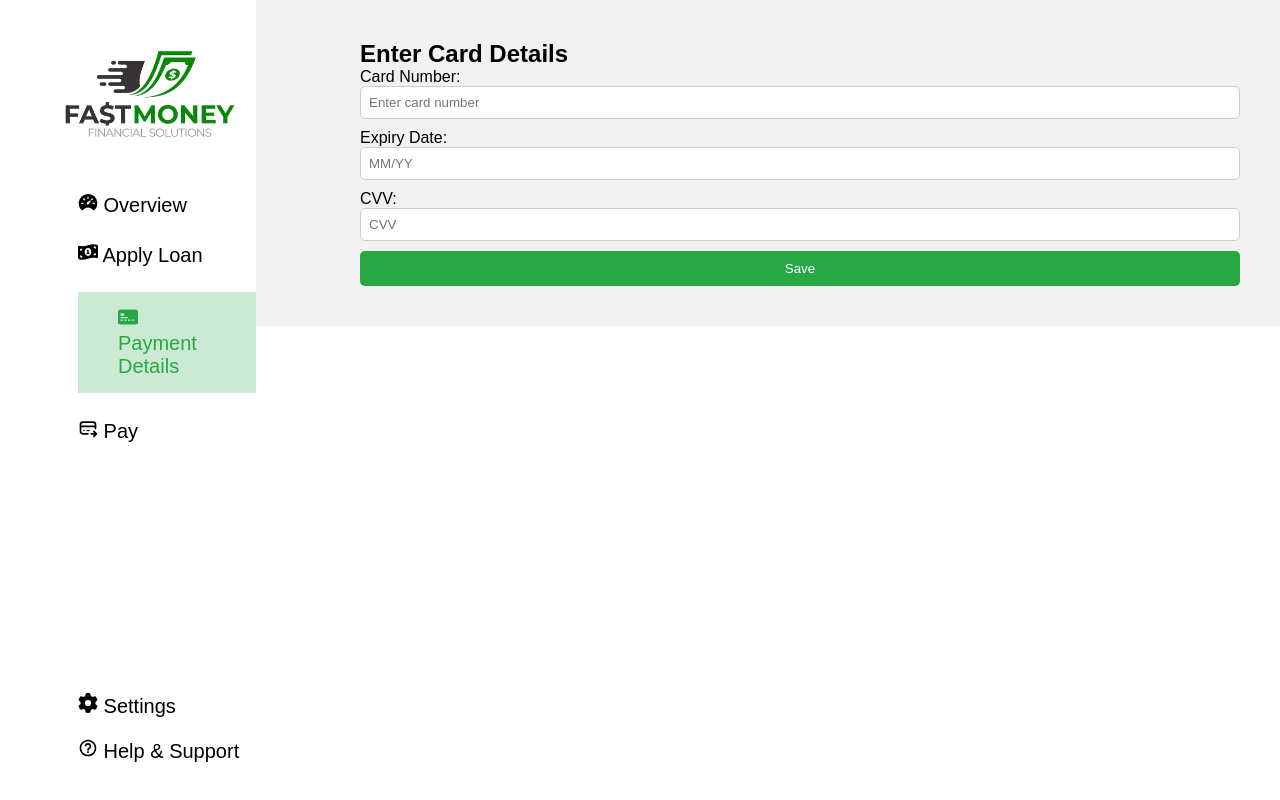
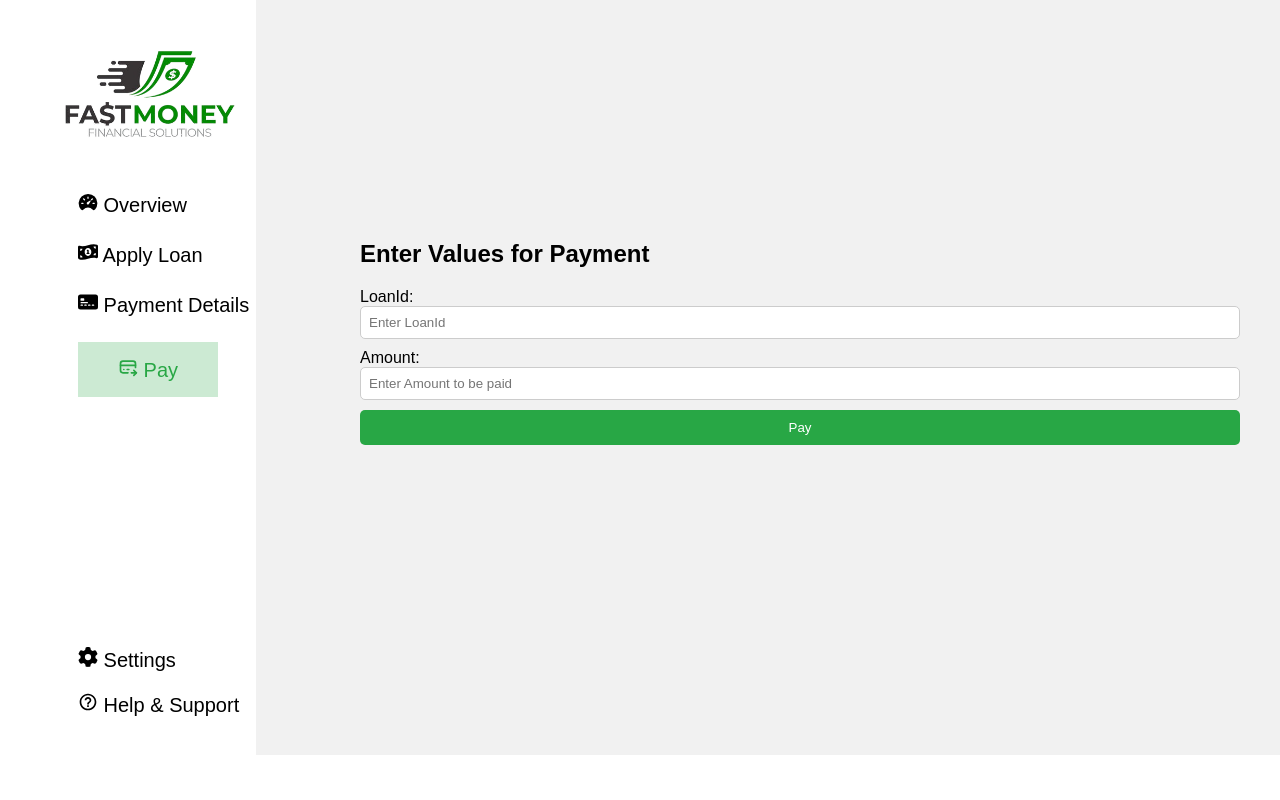
Before and after one commit to Zion2301/Loan-App-Frontend, a React (Vite) app: page / in a window 1280 px wide. Built offline with nearby package versions, Linux system fonts and the light colour scheme; a web font is replaced by a local one.

Commit message:
first dashboard done

```diff
--- a/src/App.jsx
+++ b/src/App.jsx
@@ -2,11 +2,12 @@ import './App.css'
 // import Home from './components/Home'
 // import Navbar from './components/Navbar'
 import { BrowserRouter as Router, Route,Routes } from 'react-router-dom'
-import PaymentDetails from './components/PaymentDetails'
+// import PaymentDetails from './components/PaymentDetails'
 // import Signup from './components/Signup'
 // import Login from './components/Login'
 // import Dashboard from './components/Dashboard'
 // import LoanDashboard from './components/LoanDashboard'
+import Pay from './components/Pay'
 function App() {
 
   return (
@@ -16,7 +17,7 @@ function App() {
           {/* <Route path='/' element={<Home/>}></Route>
           <Route path='/register' element={<Signup/>}></Route>
           <Route path='/login' element={<Login/>}></Route> */}
-          <Route path='/' element={<PaymentDetails/>}></Route>
+          <Route path='/' element={<Pay/>}></Route>
         </Routes>
       </Router>
     </>
--- a/src/components/Dashboard.css
+++ b/src/components/Dashboard.css
@@ -270,3 +270,12 @@
      gap: 15px;
      border-radius: 5px;
   }
+
+  .form-shi {
+    margin-top: 200px;
+    margin-bottom: 270px;
+  }
+
+  .values {
+    padding-bottom: 20px;
+  }
--- /dev/null
+++ b/src/components/Pay.jsx
@@ -0,0 +1,60 @@
+import img from "../assets/logo.png"
+import "./Dashboard.css"
+import { IoSpeedometer } from "react-icons/io5";
+import { FaMoneyBill1Wave } from "react-icons/fa6";
+import { BsFillCreditCard2FrontFill } from "react-icons/bs";
+import { TbCreditCardPay } from "react-icons/tb";
+import { FaGear } from "react-icons/fa6";
+import { MdHelpOutline } from "react-icons/md";
+import { Link } from "react-router-dom";
+const Pay = () => {
+  return (
+    <>
+     <div className="main-dashboard">
+        <div className="left-dash">
+             <img src={img} alt="" className="another-logo"/>
+                        <div className="inner-left-div">
+                        <div className="dash-links">
+                           <Link className="ordinary"><IoSpeedometer/> Overview</Link>
+                           <Link className="ordinary"><FaMoneyBill1Wave/> Apply Loan</Link>
+                           <Link className="ordinary"><BsFillCreditCard2FrontFill/> Payment Details</Link>
+                           <Link className="special"><TbCreditCardPay/> Pay</Link>
+                        </div>
+
+                        <div className="lower-links">
+                        <Link className="ordinary"><FaGear/> Settings</Link>
+                        <Link className="ordinary"><MdHelpOutline/> Help & Support</Link>
+                        </div>
+                  </div>
+        </div>
+
+        <div className="right-dash">
+        <div className="form-shi">
+            <h2 className="values">Enter Values for Payment</h2>
+
+            <label>LoanId:</label>
+            <input
+              type="number"
+              name="loanId"
+              placeholder="Enter LoanId"
+              className="inputStyle"
+            />
+
+            <label>Amount:</label>
+            <input
+              type="number"
+              name="amount"
+              className="inputStyle"
+              placeholder="Enter Amount to be paid"
+            />
+            <button className="buttonStyle">
+              Pay
+            </button>
+          </div>
+        </div>
+     </div>
+    </>
+  )
+}
+
+export default Pay
```
